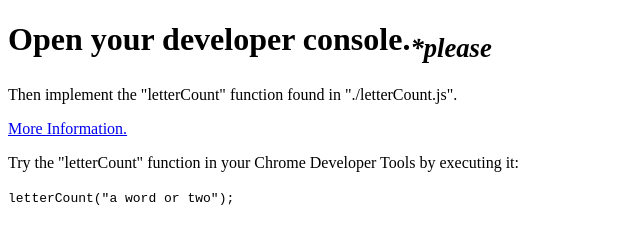
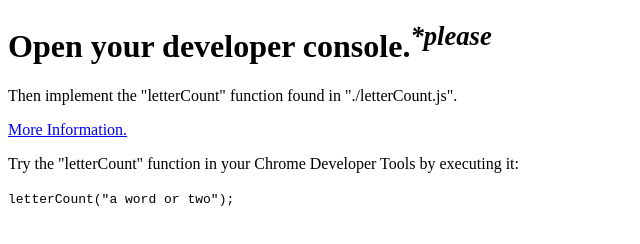
Before and after one commit to zoharmuzafi/letterCount, a plain HTML site: page index.html in a window 1280 px wide. Shown: the whole page, without its empty margins (0-640 px from the left). Drawn offline with Linux system fonts and the light colour scheme.

Commit message:
Made the font up top for please

```diff
--- a/index.html
+++ b/index.html
@@ -5,7 +5,7 @@
     <script src="./letterCount.js" type="text/javascript"></script>
   </head>
   <body>
-    <h1>Open your developer console.<sub><i>*please</i></sub></h1>
+    <h1>Open your developer console.<sup><i>*please</i></sup></h1>
     <p>Then implement the "letterCount" function found in "./letterCount.js".</p>
     <a href="https://github.com/sf-wdi-24/modules/tree/master/week-02-ajax-and-js-objects/day-03/drill">More Information.</a>
     <p>Try the "letterCount" function in your Chrome Developer Tools by executing it:</p>
```
